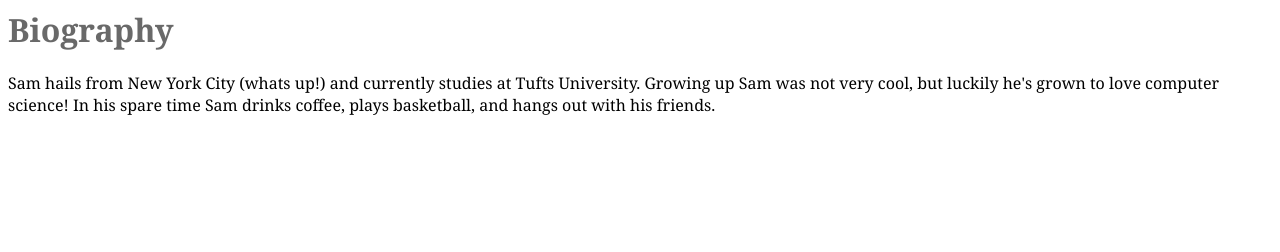
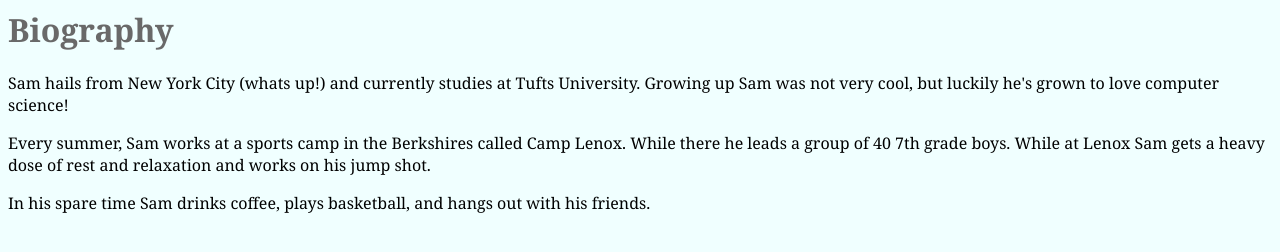
Before and after one commit to SamBroner727/SamBroner727.github.io, a plain HTML site: page bio.html in a window 1280 px wide. Drawn offline with Linux system fonts and the light colour scheme.

Commit message:
Added more paragraphs to bio

```diff
--- a/bio.html
+++ b/bio.html
@@ -8,7 +8,13 @@
                 <h1>Biography</h1>
                 <p>
                         Sam hails from New York City (whats up!) and currently studies at Tufts University. Growing up Sam was not very cool, but luckily he's grown to love computer science!
+                </p>
 
+                <p>
+                        Every summer, Sam works at a sports camp in the Berkshires called Camp Lenox. While there he leads a group of 40 7th grade boys. While at Lenox Sam gets a heavy dose of rest and relaxation and works on his jump shot.
+                </p>
+
+                <p>
                         In his spare time Sam drinks coffee, plays basketball, and hangs out with his friends.
 
                 </p>
--- a/style.css
+++ b/style.css
@@ -1,5 +1,5 @@
 body {
         font-family: Georgia, serif;
-        background-color: "azure";
+        background-color: azure;
 }
 h1 {color:DimGray}
```
Also changed, not shown: resume.html (line endings or trailing spaces).
